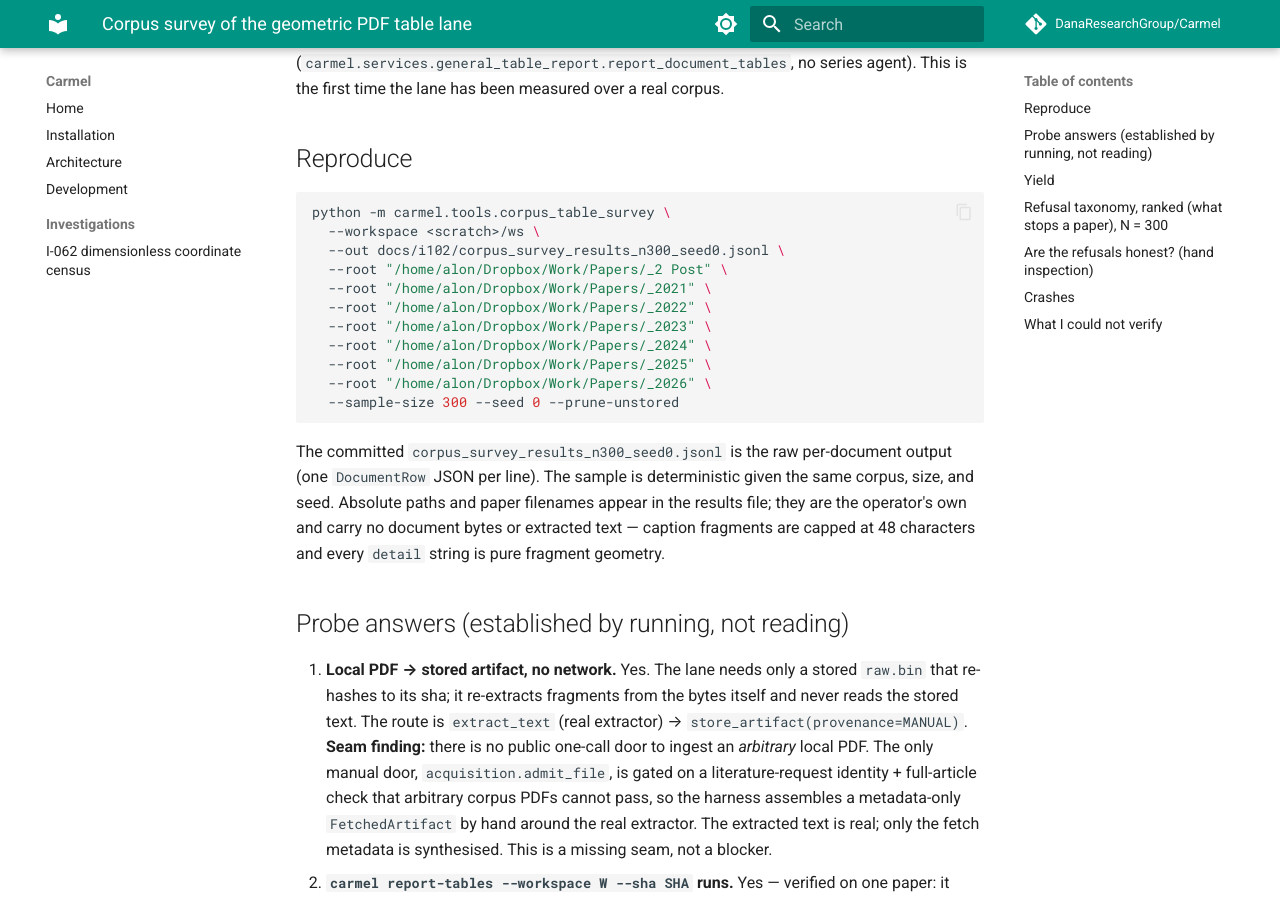
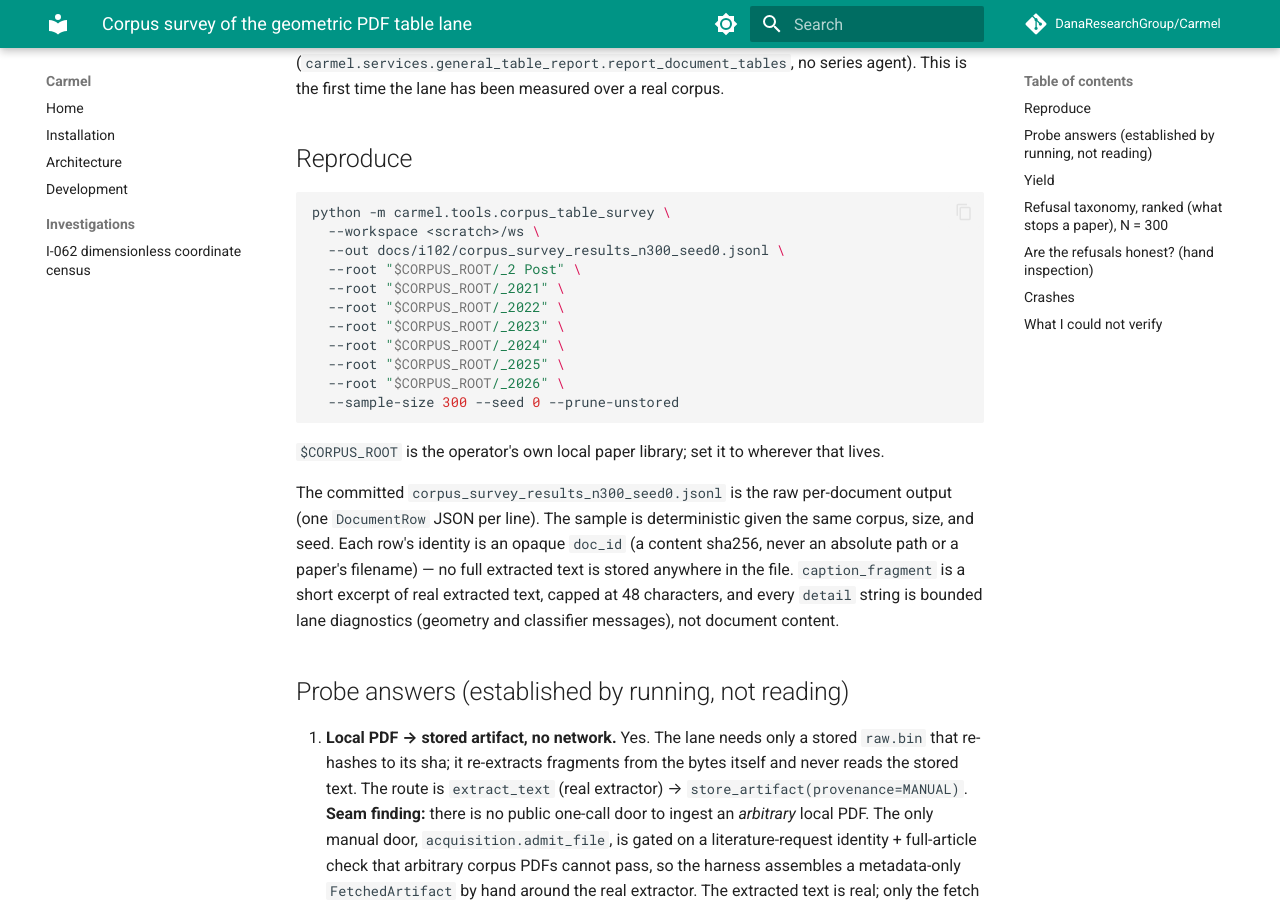
Before and after one commit to DanaResearchGroup/Carmel, an MkDocs documentation site: the page built from docs/i102/README.md, in a window 1280 px wide and 900 px high, scrolled down 232 px. Built offline with MkDocs 1.6.1 and Material for MkDocs 9.7.7, drawn with Linux system fonts in a browser that asks for light colours; comment, search, counter and statistics services are not loaded.

Commit message:
i102 follow-up: fix README privacy claim and drop absolute --root paths

````diff
--- a/docs/i102/README.md
+++ b/docs/i102/README.md
@@ -13,21 +13,25 @@ the first time the lane has been measured over a real corpus.
 python -m carmel.tools.corpus_table_survey \
   --workspace <scratch>/ws \
   --out docs/i102/corpus_survey_results_n300_seed0.jsonl \
-  --root "/home/alon/Dropbox/Work/Papers/_2 Post" \
-  --root "/home/alon/Dropbox/Work/Papers/_2021" \
-  --root "/home/alon/Dropbox/Work/Papers/_2022" \
-  --root "/home/alon/Dropbox/Work/Papers/_2023" \
-  --root "/home/alon/Dropbox/Work/Papers/_2024" \
-  --root "/home/alon/Dropbox/Work/Papers/_2025" \
-  --root "/home/alon/Dropbox/Work/Papers/_2026" \
+  --root "$CORPUS_ROOT/_2 Post" \
+  --root "$CORPUS_ROOT/_2021" \
+  --root "$CORPUS_ROOT/_2022" \
+  --root "$CORPUS_ROOT/_2023" \
+  --root "$CORPUS_ROOT/_2024" \
+  --root "$CORPUS_ROOT/_2025" \
+  --root "$CORPUS_ROOT/_2026" \
   --sample-size 300 --seed 0 --prune-unstored
 ```
 
+`$CORPUS_ROOT` is the operator's own local paper library; set it to wherever that lives.
+
 The committed `corpus_survey_results_n300_seed0.jsonl` is the raw per-document output
 (one `DocumentRow` JSON per line). The sample is deterministic given the same corpus,
-size, and seed. Absolute paths and paper filenames appear in the results file; they are
-the operator's own and carry no document bytes or extracted text — caption fragments are
-capped at 48 characters and every `detail` string is pure fragment geometry.
+size, and seed. Each row's identity is an opaque `doc_id` (a content sha256, never an
+absolute path or a paper's filename) — no full extracted text is stored anywhere in the
+file. `caption_fragment` is a short excerpt of real extracted text, capped at 48
+characters, and every `detail` string is bounded lane diagnostics (geometry and
+classifier messages), not document content.
 
 ## Probe answers (established by running, not reading)
 
````
